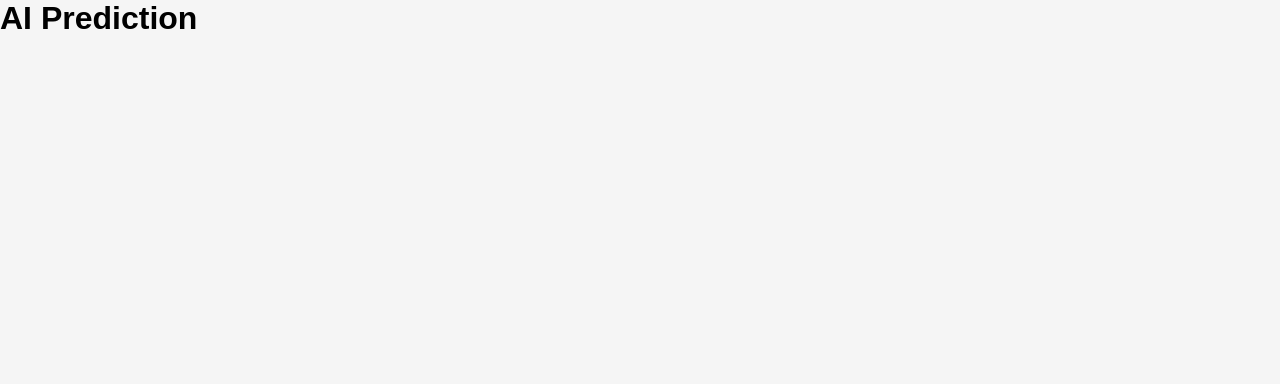
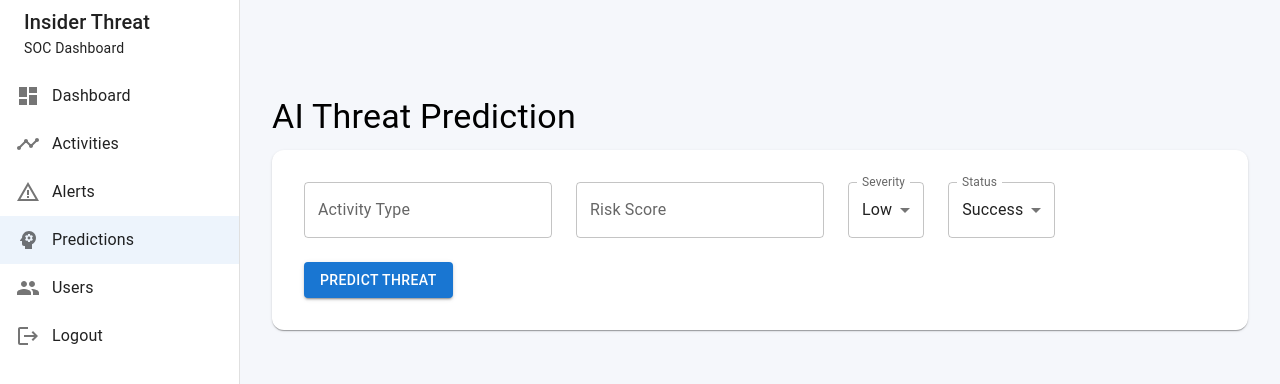
Before and after one commit to ningappa889/Insider_threat_prediction_system, a React app in the folder frontend/: page /prediction in a window 1280 px wide. Shown: the top 384 px of the page. Built offline with nearby package versions, Linux system fonts and the light colour scheme; the HTML template or start-up script is replaced by a standard one.

Commit message:
Complete AI prediction module with JWT authentication fixes

```diff
--- a/frontend/src/pages/Prediction.jsx
+++ b/frontend/src/pages/Prediction.jsx
@@ -1,3 +1,191 @@
+import { useState } from "react";
+import {
+  Box,
+  Paper,
+  Typography,
+  Toolbar,
+  TextField,
+  MenuItem,
+  Button,
+  Grid,
+  Chip,
+  LinearProgress,
+} from "@mui/material";
+
+import Sidebar from "../components/Sidebar";
+import api from "../services/api";
+
 export default function Prediction() {
-  return <h1>AI Prediction</h1>;
+  const [form, setForm] = useState({
+    activity_type: "",
+    risk_score: "",
+    severity: "Low",
+    status: "Success",
+  });
+
+  const [result, setResult] = useState(null);
+  const [loading, setLoading] = useState(false);
+
+  const handleChange = (e) => {
+    setForm({
+      ...form,
+      [e.target.name]: e.target.value,
+    });
+  };
+
+  const handlePredict = async () => {
+    try {
+      setLoading(true);
+
+      const response = await api.post("/predict/", {
+        activity_type: form.activity_type,
+        risk_score: Number(form.risk_score),
+        severity: form.severity,
+        status: form.status,
+      });
+
+      setResult(response.data);
+    } catch (err) {
+  console.log("Status:", err.response?.status);
+  console.log("Response:", err.response?.data);
+  console.log("Headers:", err.config?.headers);
+  console.error(err);
+  alert("Prediction failed.");
+} finally {
+      setLoading(false);
+    }
+  };
+
+  const getRiskColor = (risk) => {
+    switch ((risk || "").toLowerCase()) {
+      case "critical":
+        return "error";
+      case "high":
+        return "warning";
+      case "medium":
+        return "info";
+      case "low":
+        return "success";
+      default:
+        return "default";
+    }
+  };
+
+  return (
+    <Box sx={{ display: "flex" }}>
+      <Sidebar />
+
+      <Box
+        component="main"
+        sx={{
+          flexGrow: 1,
+          p: 4,
+          backgroundColor: "#f5f7fb",
+          minHeight: "100vh",
+        }}
+      >
+        <Toolbar />
+
+        <Typography variant="h4" fontWeight="bold" gutterBottom>
+          AI Threat Prediction
+        </Typography>
+
+        <Paper sx={{ p: 4, borderRadius: 3 }}>
+          <Grid container spacing={3}>
+            <Grid item xs={12} md={6}>
+              <TextField
+                fullWidth
+                label="Activity Type"
+                name="activity_type"
+                value={form.activity_type}
+                onChange={handleChange}
+              />
+            </Grid>
+
+            <Grid item xs={12} md={6}>
+              <TextField
+                fullWidth
+                label="Risk Score"
+                type="number"
+                name="risk_score"
+                value={form.risk_score}
+                onChange={handleChange}
+              />
+            </Grid>
+
+            <Grid item xs={12} md={6}>
+              <TextField
+                select
+                fullWidth
+                label="Severity"
+                name="severity"
+                value={form.severity}
+                onChange={handleChange}
+              >
+                <MenuItem value="Low">Low</MenuItem>
+                <MenuItem value="Medium">Medium</MenuItem>
+                <MenuItem value="High">High</MenuItem>
+                <MenuItem value="Critical">Critical</MenuItem>
+              </TextField>
+            </Grid>
+
+            <Grid item xs={12} md={6}>
+              <TextField
+                select
+                fullWidth
+                label="Status"
+                name="status"
+                value={form.status}
+                onChange={handleChange}
+              >
+                <MenuItem value="Success">Success</MenuItem>
+                <MenuItem value="Failed">Failed</MenuItem>
+              </TextField>
+            </Grid>
+
+            <Grid item xs={12}>
+              <Button
+                variant="contained"
+                onClick={handlePredict}
+                disabled={loading}
+              >
+                Predict Threat
+              </Button>
+            </Grid>
+          </Grid>
+        </Paper>
+
+        {result && (
+          <Paper sx={{ mt: 4, p: 4, borderRadius: 3 }}>
+            <Typography variant="h6" gutterBottom>
+              Prediction Result
+            </Typography>
+
+            <Typography sx={{ mb: 2 }}>
+              <b>Prediction:</b> {result.prediction}
+            </Typography>
+
+            <Typography sx={{ mb: 1 }}>
+              <b>Confidence:</b> {result.confidence}%
+            </Typography>
+
+            <LinearProgress
+              variant="determinate"
+              value={result.confidence}
+              sx={{
+                height: 10,
+                borderRadius: 5,
+                mb: 3,
+              }}
+            />
+
+            <Chip
+              label={result.risk_level}
+              color={getRiskColor(result.risk_level)}
+            />
+          </Paper>
+        )}
+      </Box>
+    </Box>
+  );
 }
```
Also changed, not shown: 2 other files (tests, documents, lock files or other folders).
